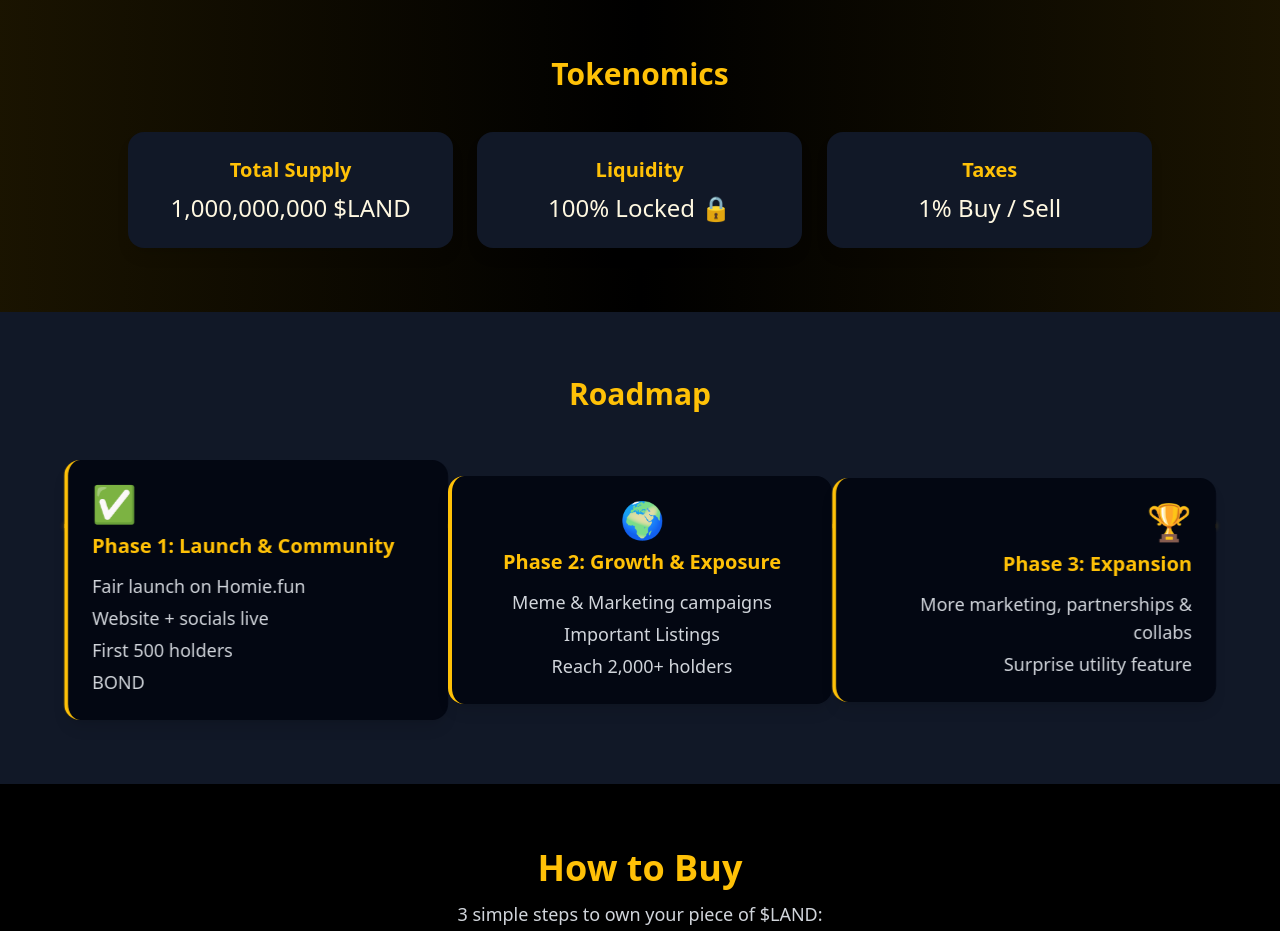
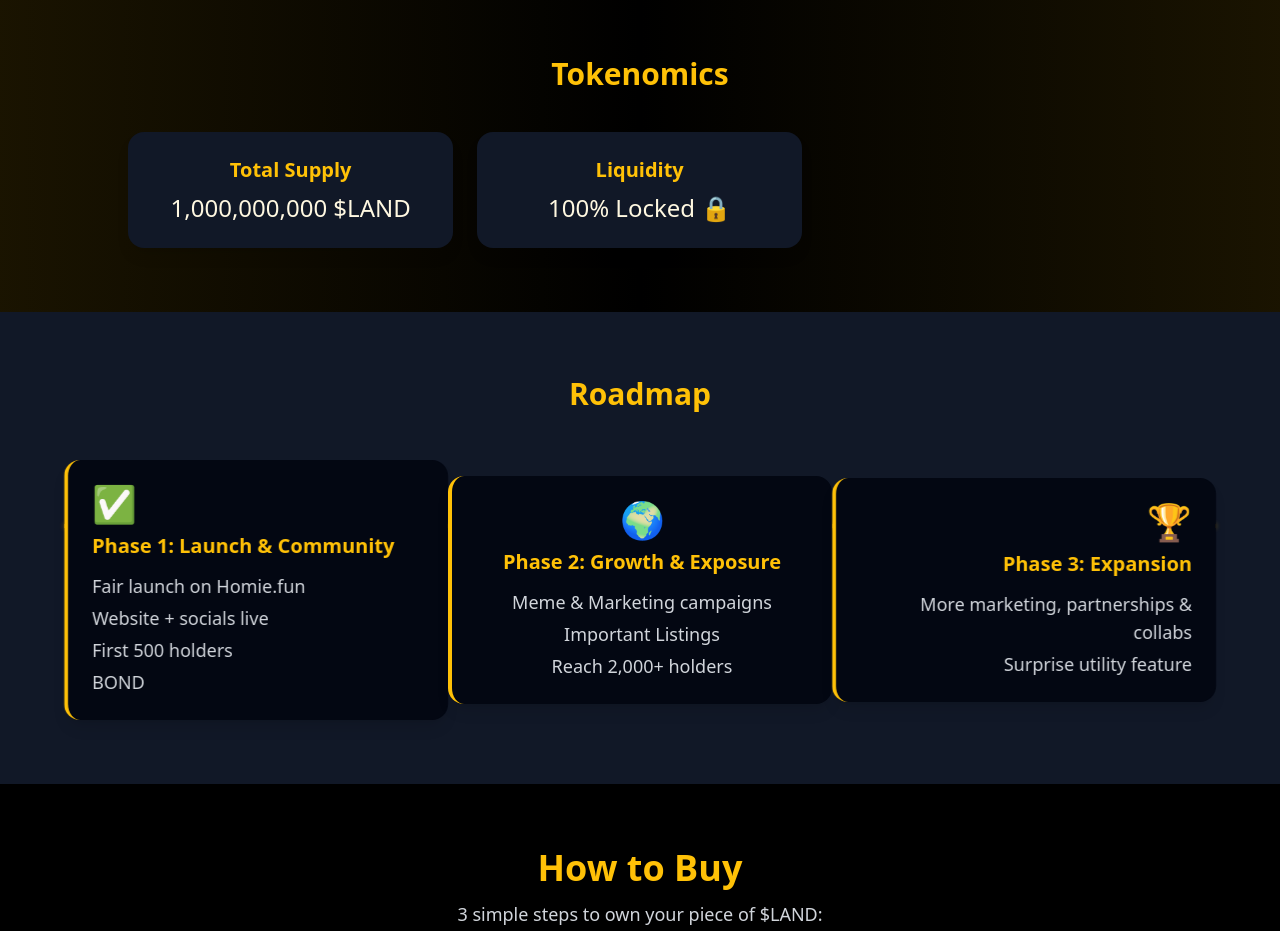
Before and after one commit to SD-310/The-greatest-investment, a plain HTML site: page index.html in a window 1280 px wide. Shown: the part 1080-2011 px from the top of the page. Drawn offline with nearby package versions, Linux system fonts and the light colour scheme.

Commit message:
Update index.html

```diff
--- a/index.html
+++ b/index.html
@@ -254,10 +254,6 @@
           <h3 class="text-lg sm:text-xl font-semibold mb-2 text-land-yellow">Liquidity</h3>
           <p class="text-xl sm:text-2xl text-land-offwhite">100% Locked 🔒</p>
         </div>
-        <div class="p-6 bg-gray-900 rounded-2xl shadow-lg hover:scale-105 transition transform duration-300 animate-section" data-animation="flip-in" data-delay="0.3s">
-          <h3 class="text-lg sm:text-xl font-semibold mb-2 text-land-yellow">Taxes</h3>
-          <p class="text-xl sm:text-2xl text-land-offwhite">1% Buy / Sell</p>
-        </div>
       </div>
     </div>
   </section>
```
